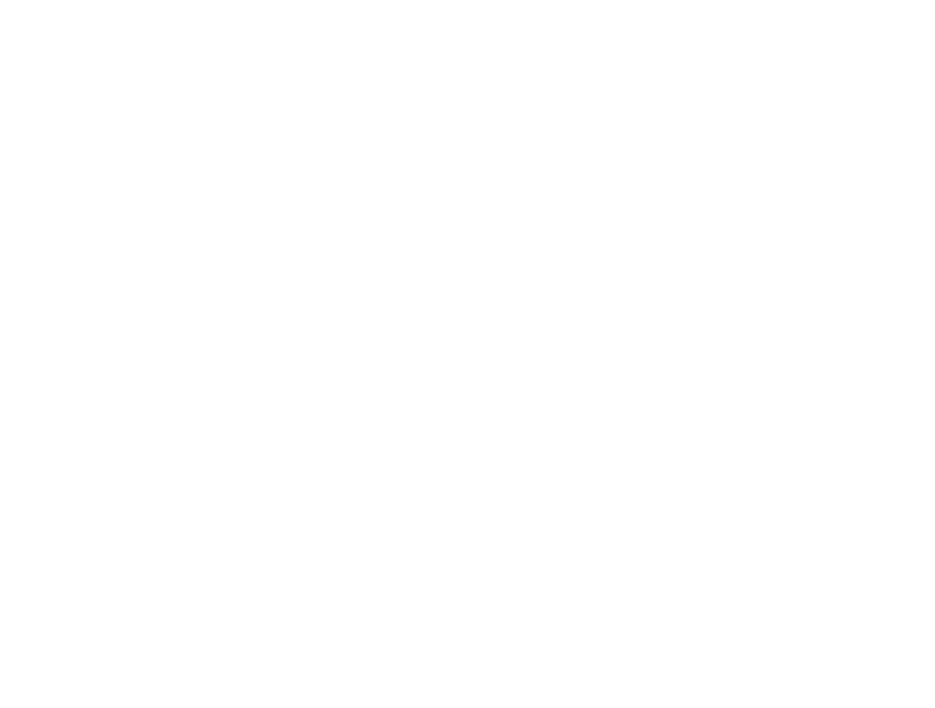
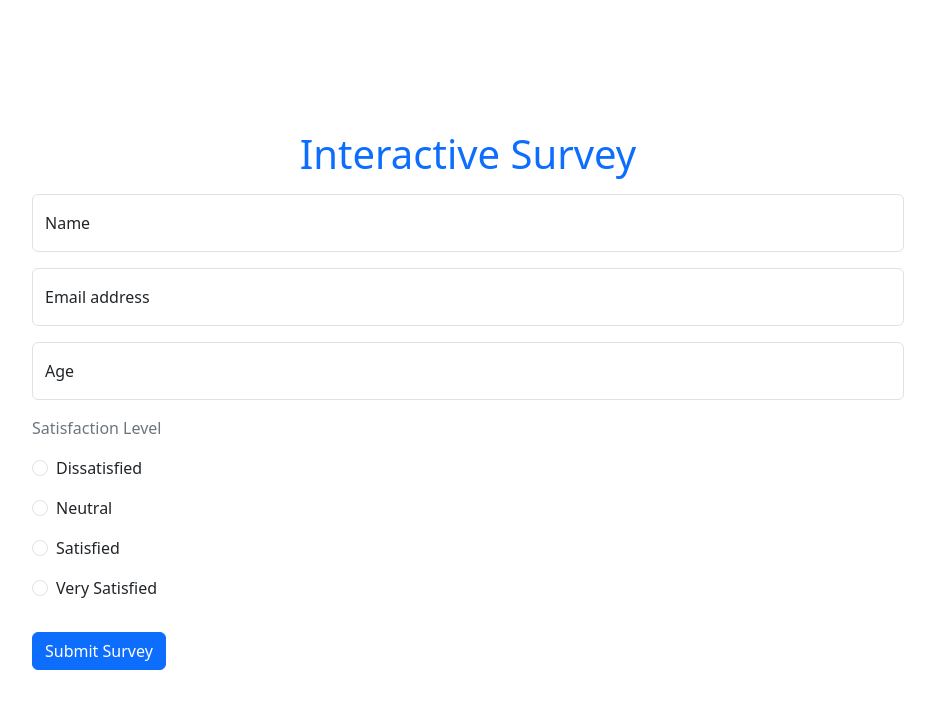
Before and after one commit to dani31perez/Validation-Survey, a React (Vite) app: page / in a window 1280 px wide. Shown: the top 708 px of the page, without its empty margins (172-1107 px from the left). Built offline with nearby package versions, Linux system fonts and the light colour scheme.

Commit message:
Create the base of the html with bootstrap components

```diff
--- a/src/App.css
+++ b/src/App.css
@@ -0,0 +1,3 @@
+.container-form {
+  width: 70vw;
+}
--- a/src/App.jsx
+++ b/src/App.jsx
@@ -1,11 +1,61 @@
-import './App.css'
+import "./App.css";
 
-function App() {
+import FloatingLabel from "react-bootstrap/FloatingLabel";
+import Form from "react-bootstrap/Form";
+import Button from "react-bootstrap/Button";
 
+export default function App() {
   return (
     <>
+      <div
+        ClassName="container"
+        fluid
+        className="text-primary mb-3 text-center"
+      >
+        <h1>Interactive Survey</h1>
+      </div>
+      <div className="container container-form">
+        <Form>
+          <FloatingLabel controlId="floatingName" label="Name" className="mb-3">
+            <Form.Control required type="text" placeholder="Name" />
+          </FloatingLabel>
+          <FloatingLabel
+            controlId="floatingInput"
+            label="Email address"
+            className="mb-3 "
+          >
+            <Form.Control required type="email" placeholder="email" />
+          </FloatingLabel>
+          <FloatingLabel controlId="floatingAge" label="Age" className="mb-3">
+            <Form.Control
+              required
+              type="number"
+              placeholder="Age"
+              min="1"
+              max="120"
+            />
+          </FloatingLabel>
+
+          <div key="reverse-radio" className="mb-3">
+            <p className="text-secondary">Satisfaction Level</p>
+            {["Dissatisfied", "Neutral", "Satisfied", "Very Satisfied"].map(
+              (text, i) => (
+                <Form.Check
+                  required
+                  label={text}
+                  name="group1"
+                  type="radio"
+                  id={`radio-${i + 1}`}
+                  className="mb-3"
+                ></Form.Check>
+              )
+            )}
+          </div>
+          <Button type="submit" className="mt-3">
+            Submit Survey
+          </Button>
+        </Form>
+      </div>
     </>
-  )
+  );
 }
-
-export default App
--- a/src/index.css
+++ b/src/index.css
@@ -0,0 +1,7 @@
+body{
+  height: 100vh;
+  margin: 0;
+  display: flex;
+  justify-content: center;
+  align-items: center;
+}
```
